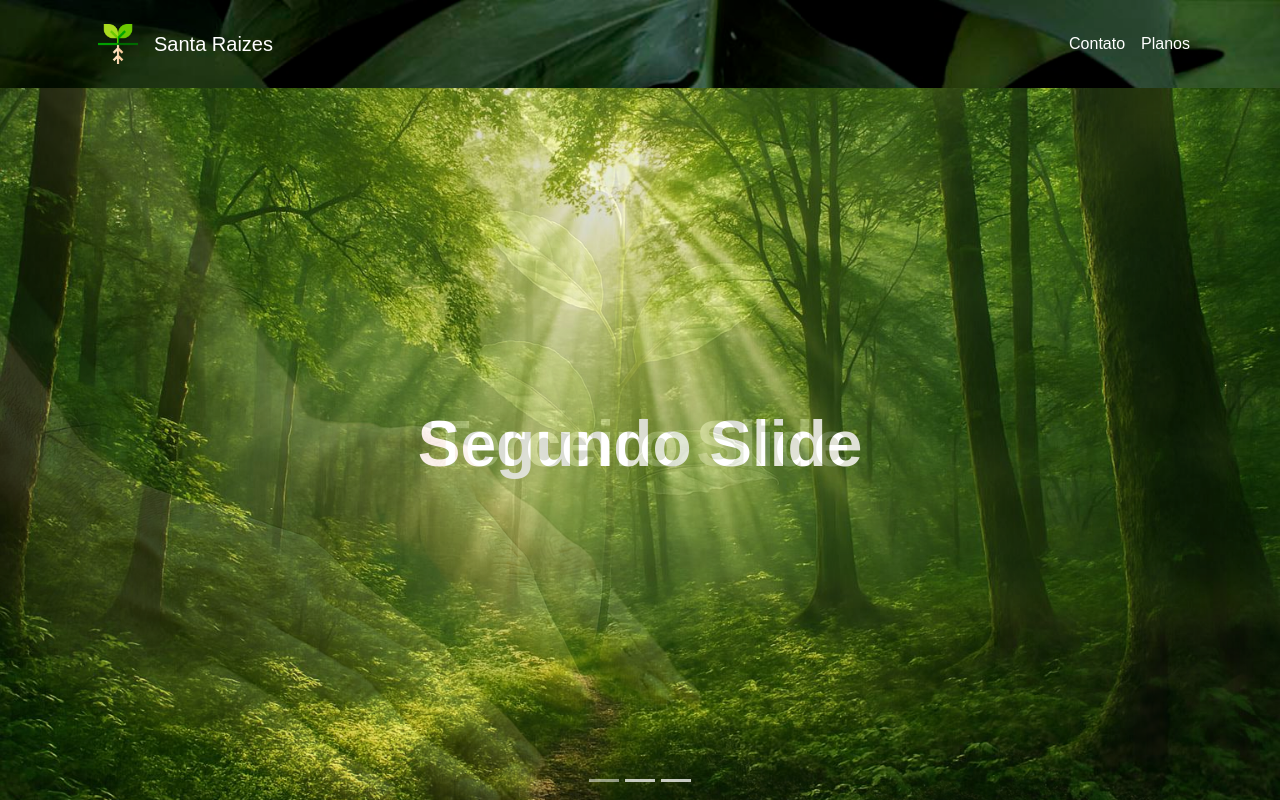
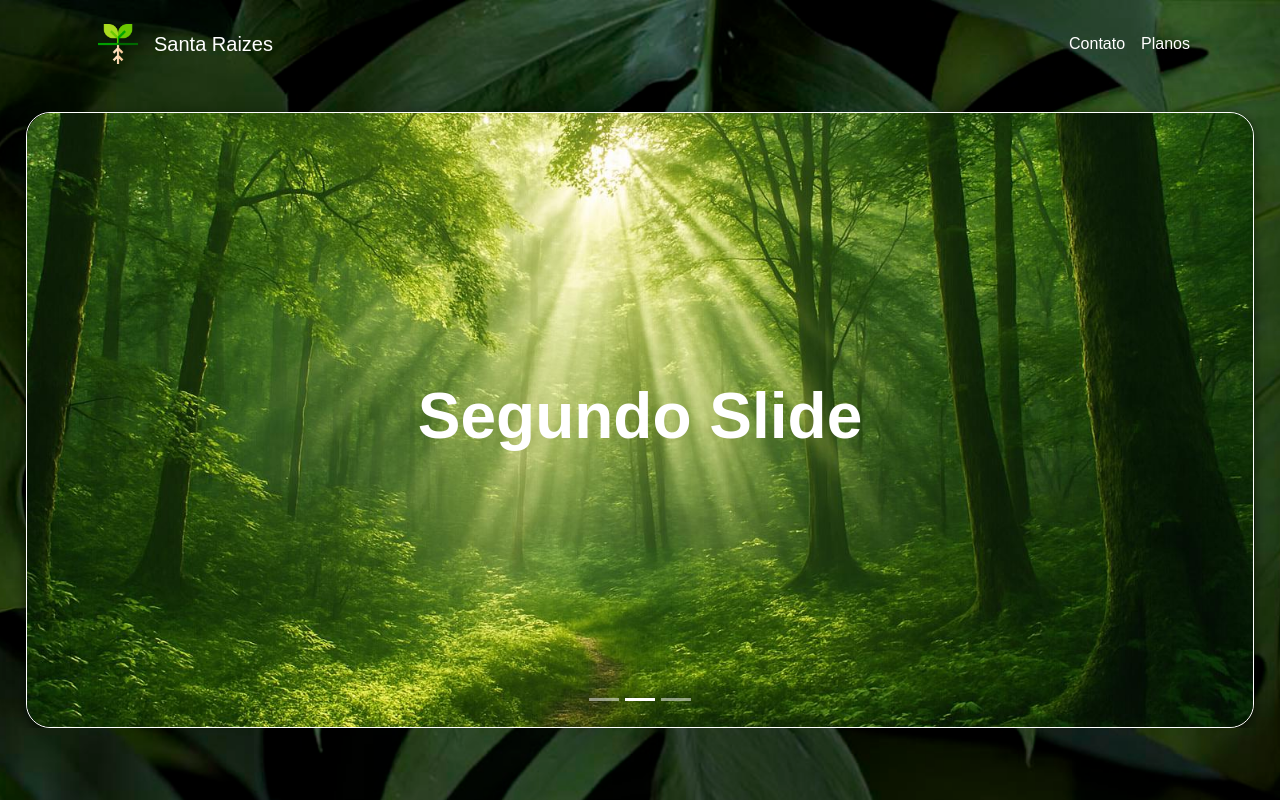
Before and after one commit to Vanz-silva/santa-raizes, a Next.js app: page / in a window 1280 px wide. Shown: the top 800 px of the page. Built offline with nearby package versions, Linux system fonts and the light colour scheme; a web font is replaced by a local one.

Commit message:
fix: Ajuste carousel

```diff
--- a/src/app/components/Banner.js
+++ b/src/app/components/Banner.js
@@ -19,10 +19,11 @@ const Banner = () => {
   }, []);
 
   return (
-    <section className="banner" style={{ height: "90vh", overflow: "hidden" }}>
+    <section className="banner pt-4" style={{ height: "80vh", overflow: "hidden" }}>
       <div
         id="carouselBanner"
-        className="carousel slide carousel-fade w-100 h-100"
+        className="carousel slide carousel-fade box-st h-100"
+        style={{ width: "96%", margin: "0 auto", padding: "0", }}
       >
         <div className="carousel-inner h-100 w-100">
           {/* Slide 1 */}
@@ -33,6 +34,7 @@ const Banner = () => {
               layout="fill"
               className="object-fit-cover"
               priority
+              style={{ borderRadius: "24px"}}
             />
             <div className="position-absolute top-50 start-50 translate-middle text-center text-white">
               <h1 className="display-3 fw-bold">Primeiro Slide</h1>
@@ -46,6 +48,7 @@ const Banner = () => {
               alt="Imagem 2"
               layout="fill"
               className="object-fit-cover"
+              style={{ borderRadius: "24px"}}
             />
             <div className="position-absolute top-50 start-50 translate-middle text-center text-white">
               <h1 className="display-3 fw-bold">Segundo Slide</h1>
@@ -59,6 +62,7 @@ const Banner = () => {
               alt="Imagem 3"
               layout="fill"
               className="object-fit-cover"
+              style={{ borderRadius: "24px"}}
             />
             <div className="position-absolute top-50 start-50 translate-middle text-center text-white">
               <h1 className="display-3 fw-bold">Terceiro Slide</h1>
```
